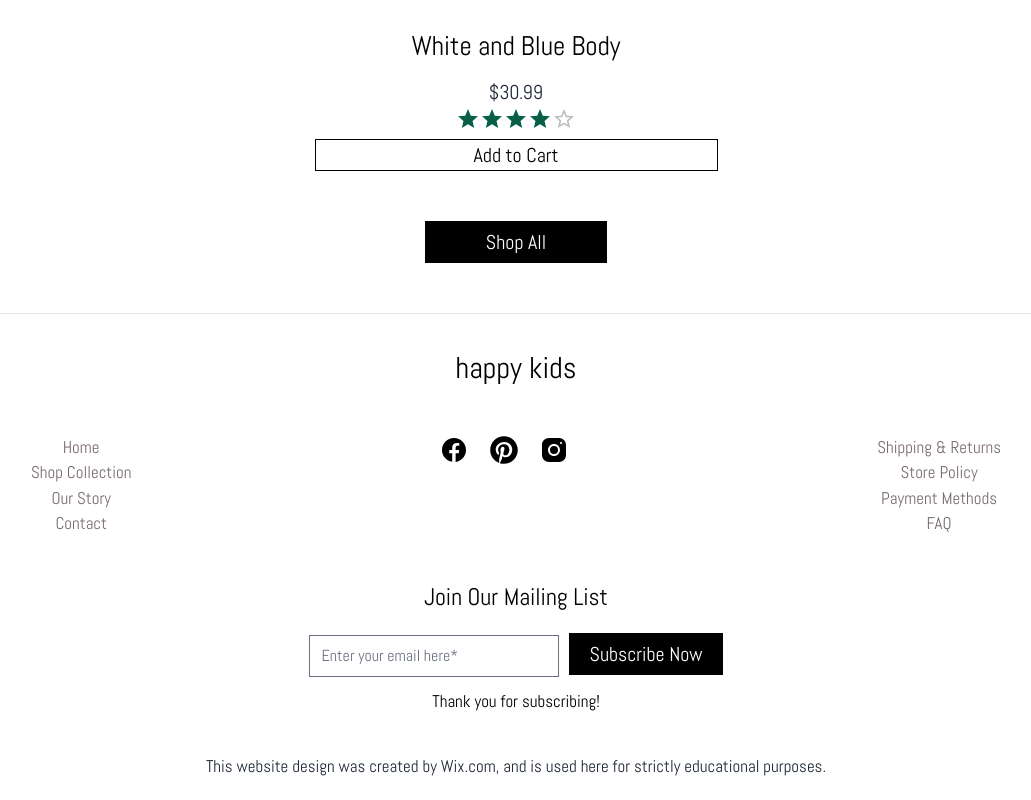
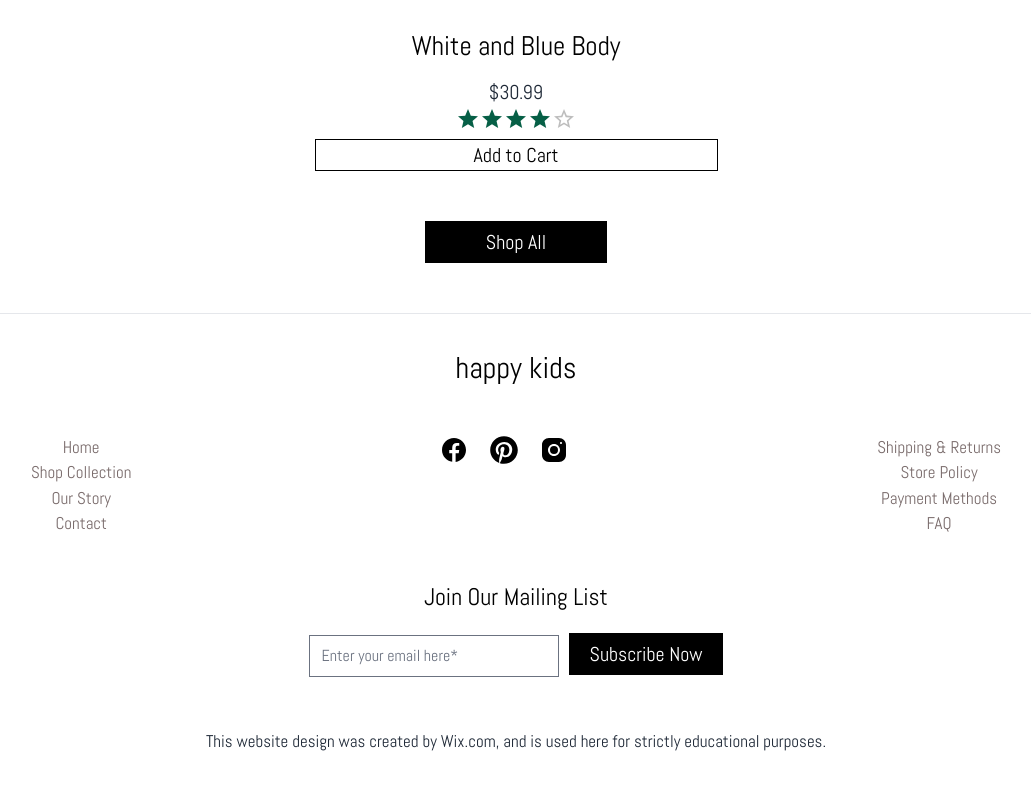
Before and after one commit to VitalinaKuzmenko/happy-kids-eshop, a React (Create React App) app: page / in a window 1280 px wide. Shown: the part 1630-2430 px from the top of the page, without its empty margins (124-1155 px from the left). After the commit the page ends 2404 px from the top, so only its background shows below. Built offline with nearby package versions, Linux system fonts and the light colour scheme; a web font is replaced by a local one.

Commit message:
Adding functionality to footer form inside Footer component

```diff
--- a/src/Footer.js
+++ b/src/Footer.js
@@ -1,10 +1,20 @@
-import React from "react";
+import React, { useState } from "react";
 import "./Footer.css";
 import FacebookIcon from "./icons/icons8-facebook-100.svg";
 import PinterestIcon from "./icons/icons8-pinterest-100.svg";
 import InstagramIcon from "./icons/icons8-instagram-100.svg";
 
 const Footer = () => {
+  const [email, setEmail] = useState("");
+  const [isSubscribed, setIsSubscribed] = useState(false);
+
+  const handleSubmit = (event) => {
+    event.preventDefault();
+    setIsSubscribed(true);
+
+    setTimeout(() => setIsSubscribed(false), 4000);
+    setEmail("");
+  };
   return (
     <footer>
       <hr></hr>
@@ -29,7 +39,7 @@ const Footer = () => {
         </div>
       </div>
 
-      <form className="flex flex-col mt-5 mb-10">
+      <form className="flex flex-col mt-5 mb-10" onSubmit={handleSubmit}>
         <label className="text-2xl text-black" htmlFor="email">
           Join Our Mailing List
         </label>
@@ -38,14 +48,20 @@ const Footer = () => {
             type="email"
             id="email"
             name="email"
+            value={email}
             placeholder="Enter your email here*"
+            onChange={(event) => {
+              setEmail(event.target.value);
+            }}
             required
           />
           <button className="subscribe-button" type="submit">
             Subscribe Now
           </button>
         </div>
-        <p className="mt-3 text-black ">Thank you for subscribing!</p>
+        <p className="mt-3 text-black ">
+          {isSubscribed && "Thank you for subscribing!"}
+        </p>
       </form>
       <p className="pb-5">
         This website design was created by Wix.com, and is used here for
```
